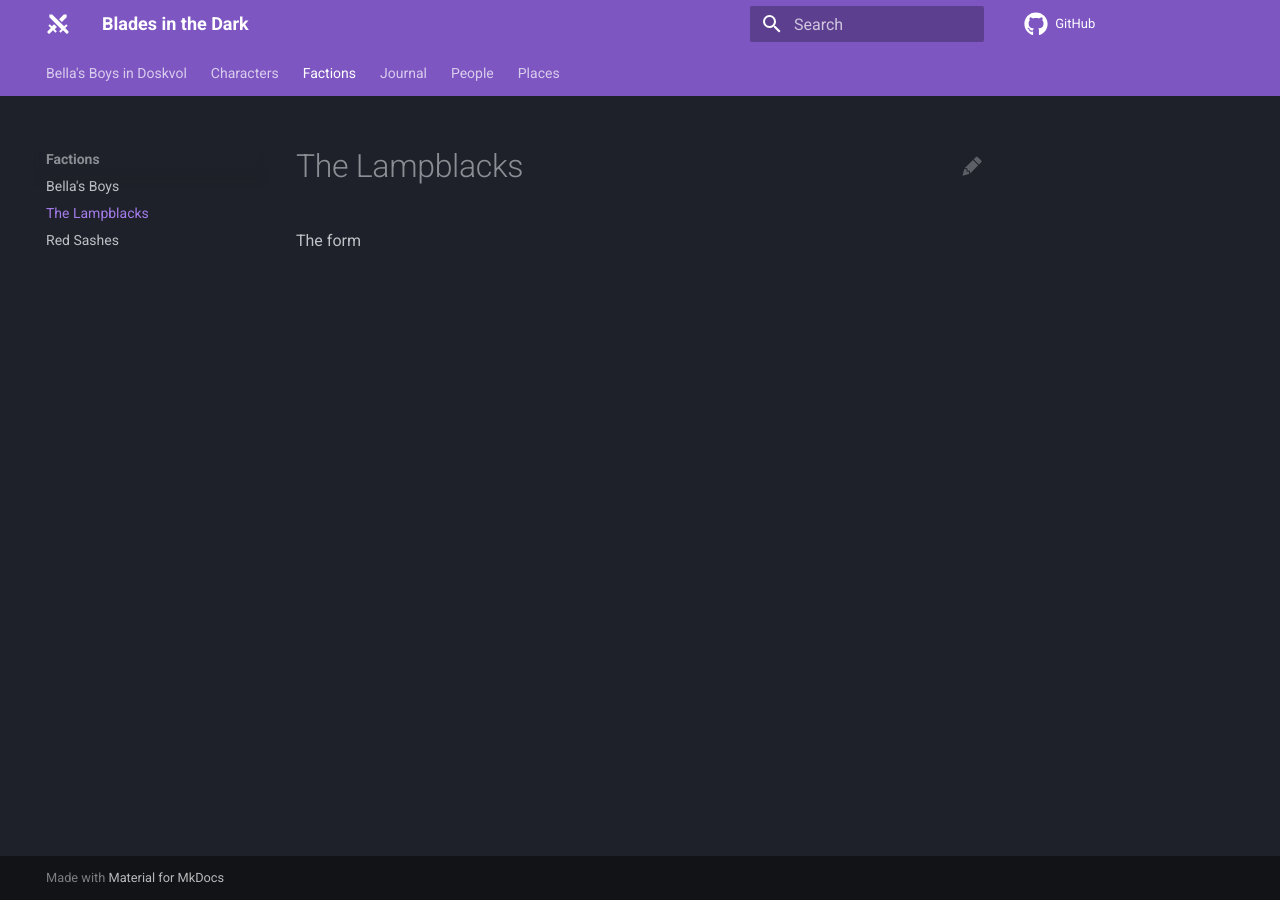
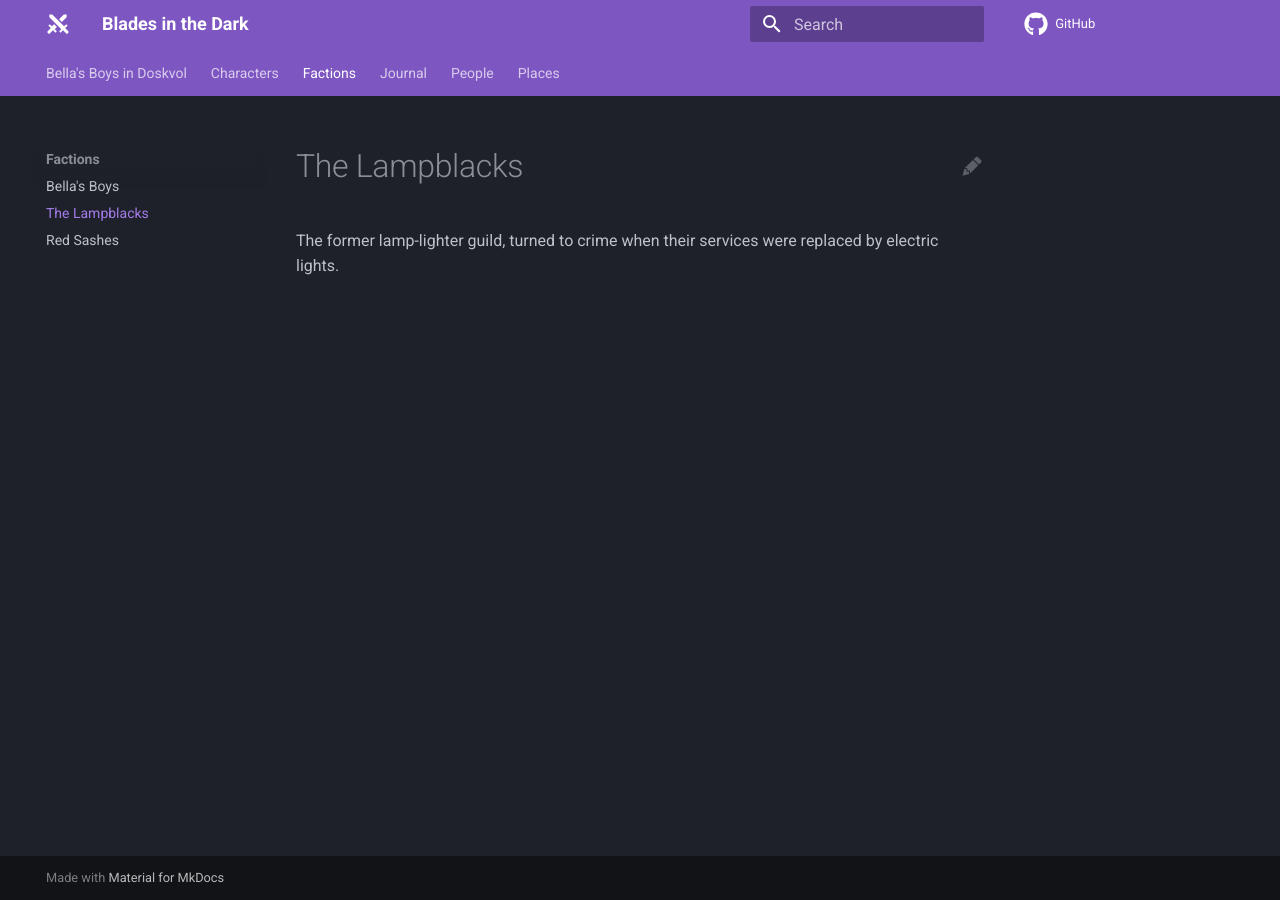
Before and after one commit to BinaryMan32/blades-in-the-dark-2025, an MkDocs documentation site: the page built from docs/factions/lampblacks.md, in a window 1280 px wide. Built offline with MkDocs 1.6.1 and Material for MkDocs 9.7.7, drawn with Linux system fonts in a browser that asks for light colours; comment, search, counter and statistics services are not loaded.

Commit message:
lampblacks: add description

```diff
--- a/docs/factions/lampblacks.md
+++ b/docs/factions/lampblacks.md
@@ -1,2 +1,3 @@
 # The Lampblacks
-The form
+
+The former lamp-lighter guild, turned to crime when their services were replaced by electric lights.
```
